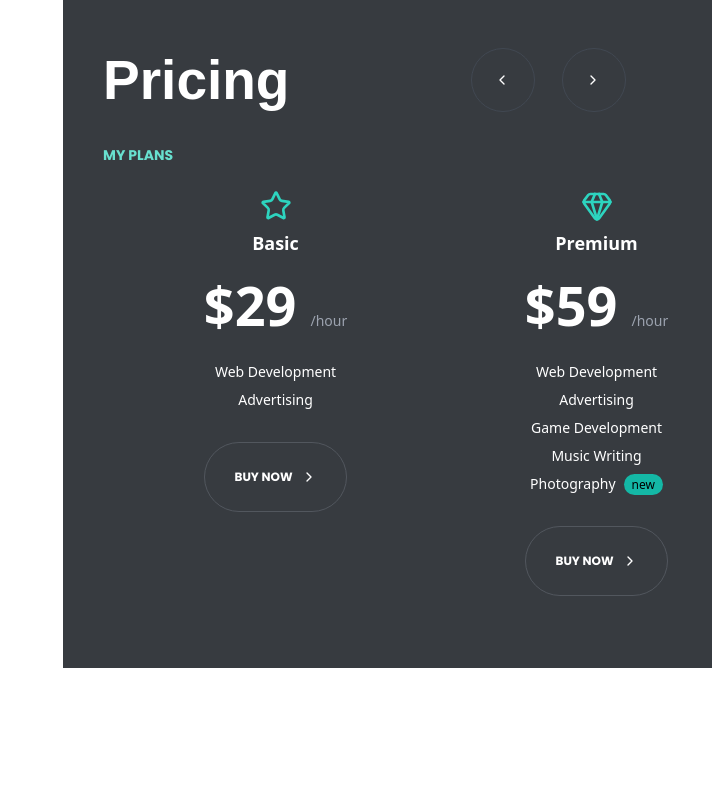
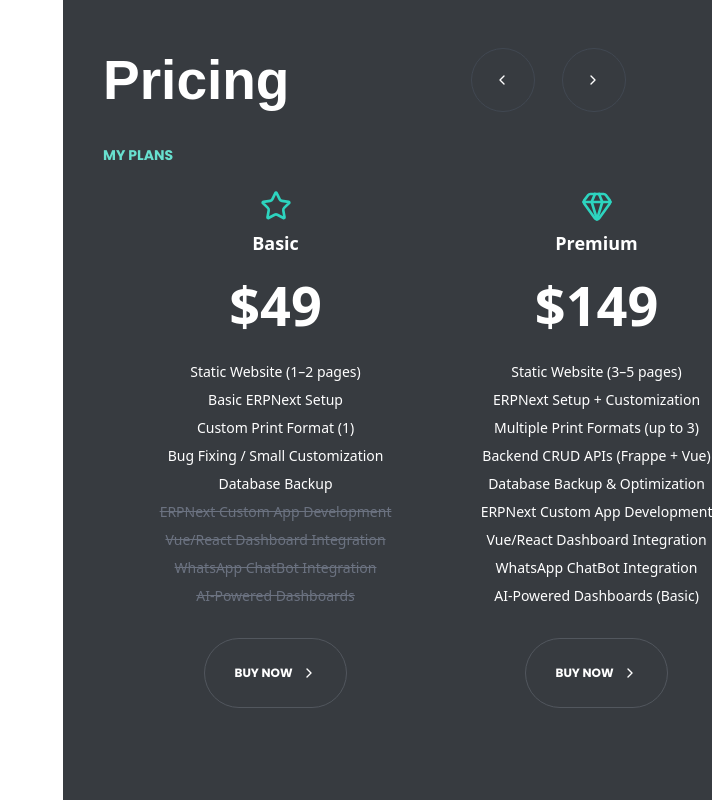
Before and after one commit to ehsanjavaid/React-Portfolio, a React (Vite) app: page / in a window 1280 px wide. Shown: the part 2384-3184 px from the top of the page, without its empty margins (568-1280 px from the left). Before the commit the page ends 3052 px from the top, so only its background shows below. Built offline with nearby package versions, Linux system fonts and the light colour scheme.

Commit message:
price section error fix ans style fix and services added

```diff
--- a/src/components/Pricingplan.tsx
+++ b/src/components/Pricingplan.tsx
@@ -1,6 +1,6 @@
 import { useRef } from "react";
 import type { ReactNode } from "react";
-import { ChevronRight, ChevronLeft, Star, Gem,Rocket } from "lucide-react";
+import { ChevronRight, ChevronLeft, Star, Gem, Rocket } from "lucide-react";
 
 interface PricingPlan {
     name: string;
@@ -13,33 +13,54 @@
 const pricingPlans: PricingPlan[] = [
     {
         name: "Basic",
-        price: "29",
-        services: ["Web Development", "Advertising"],
-        icon: <Star className = "text-teal-400 w-8 h-8 mx-auto mb-2" />,
+        price: "49",
+        services: [
+            "Static Website (1–2 pages)",
+            "Basic ERPNext Setup",
+            "Custom Print Format (1)",
+            "Bug Fixing / Small Customization",
+            "Database Backup",
+            "ERPNext Custom App Development",
+            "Vue/React Dashboard Integration",
+            "WhatsApp ChatBot Integration",
+            "AI-Powered Dashboards",
+        ],
+
+        icon: <Star className="text-teal-400 w-8 h-8 mx-auto mb-2" />,
     },
     {
         name: "Premium",
-        price: "59",
+        price: "149",
         services: [
-            "Web Development",
-            "Advertising",
-            "Game Development",
-            "Music Writing",
-            "Photography",
+            "Static Website (3–5 pages)",
+            "ERPNext Setup + Customization",
+            "Multiple Print Formats (up to 3)",
+            "Backend CRUD APIs (Frappe + Vue)",
+            "Database Backup & Optimization",
+            "ERPNext Custom App Development",
+            "Vue/React Dashboard Integration",
+            "WhatsApp ChatBot Integration",
+            "AI-Powered Dashboards (Basic)",
         ],
-        icon: <Gem className = "text-teal-400 w-8 h-8 mx-auto mb-2" />,
+
+        icon: <Gem className="text-teal-400 w-8 h-8 mx-auto mb-2" />,
     },
     {
         name: "Ultimate",
-        price: "59",
+        price: "299",
         services: [
-            "Web Development",
-            "Advertising",
-            "Game Development",
-            "Music Writing",
-            "Photography",
+            "Full-Stack Web App (React + API)",
+            "Complete ERPNext Solution",
+            "Unlimited Print Formats & Reports",
+            "Advanced API Integrations",
+            "Database Optimization & Auto Backup",
+            "Custom ERP App Development",
+            "Vue/React Dashboards (with Charts)",
+            "WhatsApp + Biometric Integration",
+            "AI Dashboards + VPS Deployment",
         ],
-        icon: <Rocket className = "text-teal-400 w-8 h-8 mx-auto mb-2" />
+
+        icon: <Rocket className="text-teal-400 w-8 h-8 mx-auto mb-2" />
     },
 ];
 
@@ -88,24 +109,33 @@
                             key={index}
                             className=" min-w-[297px] max-w-[297px] p-6 rounded-2xl text-center item-center flex-shrink-0"
                         >
-                            <div className="text-teal-400 text-3xl mb-2">{ plan.icon }</div>
+                            <div className="text-teal-400 text-3xl mb-2">{plan.icon}</div>
                             <h3 className=" font-bold mb-2 text-[18px]">{plan.name}</h3>
                             <p className="text-[54px] font-bold mb-4">
                                 ${plan.price}{" "}
-                                <span className="text-[14px] font-light text-gray-400">/hour</span>
+                                {/* <span className="text-[14px] font-light text-gray-400">/hour</span> */}
                             </p>
                             <ul className="space-y-2 mb-4">
-                                {plan.services.map((service, i) => (
-                                    <li key={i} className="text-sm">
+                                {plan.services.map((service, i) => {
+                                    const shouldStrike =
+                                        plan.name === "Basic" && (service === "ERPNext Custom App Development" || service === "Vue/React Dashboard Integration" || service === "WhatsApp ChatBot Integration" || service === "AI-Powered Dashboards");
+
+                                    return (
+                                        <li
+                                            key={i}
+                                            className={`text-sm ${shouldStrike ? "line-through text-gray-500" : ""}`}
+                                        >
                                             {service}
-                                        {service === "Photography" && (
+                                            {!shouldStrike && service === "Photography" && (
                                                 <span className="ml-2 px-2 py-0.5 text-xs bg-teal-500 text-black rounded-full">
                                                     new
                                                 </span>
                                             )}
                                         </li>
-                                ))}
+                                    );
+                                })}
                             </ul>
+
                             <button className="font-poppins group mt-8 bold bg-transparent border rounded-full px-[25px] py-[25px] w-[143px] ml-[53px] border-[#52575E] text-[12px] text-white font-bold hover:border-[#5DD5C4] transition flex items-center justify-center gap-2">
                                 BUY NOW <ChevronRight className="w-4 h-4 group-hover:text-[#5DD5C4] transition-transform duration-300 group-hover:translate-x-1" />
                             </button>
```
Lines whose indentation alone changed are shown as unchanged.
